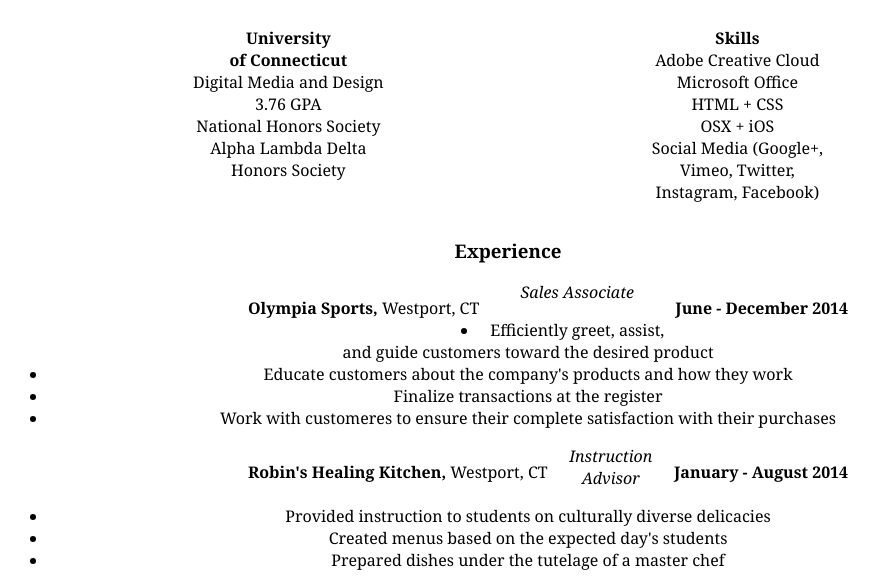
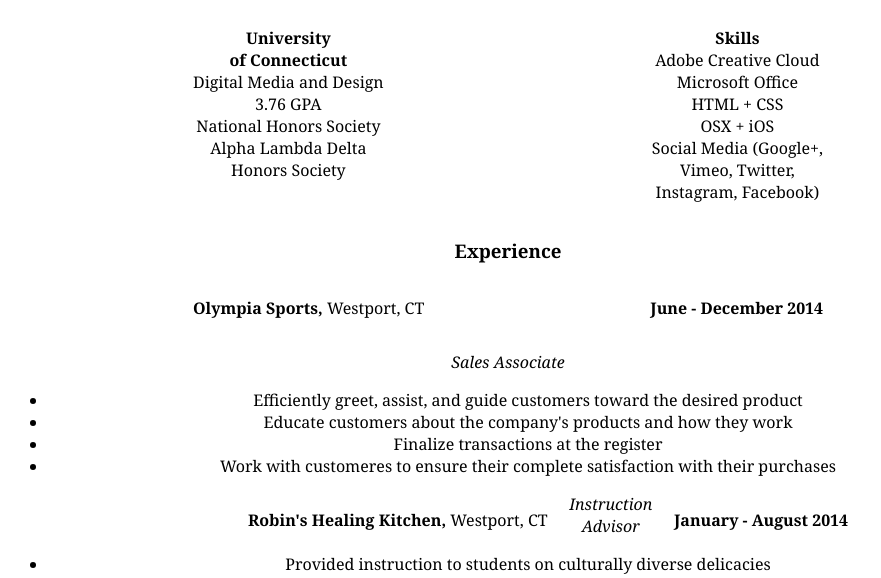
Before and after one commit to NathanNandagopal/About-Me-Project, a plain HTML site: page resume.html in a window 1280 px wide. Shown: the part 178-756 px from the top of the page, without its empty margins (0-881 px from the left). Drawn offline with Linux system fonts and the light colour scheme.

Commit message:
CSS divs

```diff
--- a/resume.html
+++ b/resume.html
@@ -41,8 +41,12 @@
 			<div class="experience">
 				<h3> Experience </h3>
 
+					<div class="olympia_and_olympia_dates_container">
 						<p class="olympia"> <strong> Olympia Sports, </strong> Westport, CT </p>
 						<p class="olympia_dates"> <strong> June - December 2014 </strong> </p>
+						<div class="clear"></div>
+					</div>
+
 						<p> <em> Sales Associate </em>
 							<ul>
 								<li> Efficiently greet, assist, and guide customers toward the desired product </li>
@@ -51,6 +55,7 @@
 								<li> Work with customeres to ensure their complete satisfaction with their purchases </li>
 							</ul>
 						</p>
+
 
 				<p class="robin"> <strong> Robin's Healing Kitchen, </strong> Westport, CT </p>
 				<p class="robin_dates"> <strong> January - August 2014 </strong> </p>
--- a/resumestylesheet.css
+++ b/resumestylesheet.css
@@ -51,16 +51,21 @@ a:hover {
 				clear:both;
 }
 
+.olympia_and_olympia_dates_container {
+										width:630px;
+										margin:0 auto;
+}
+
 .olympia {
-			position:left;
+
 			float:left;
-			padding-left:15em;
+
 }
 
 .olympia_dates {
-				position:right;
+
 				float:right;
-				padding-right:10em;
+				padding-left:10em;
 }
 
 
```
Lines whose indentation alone changed are shown as unchanged.
